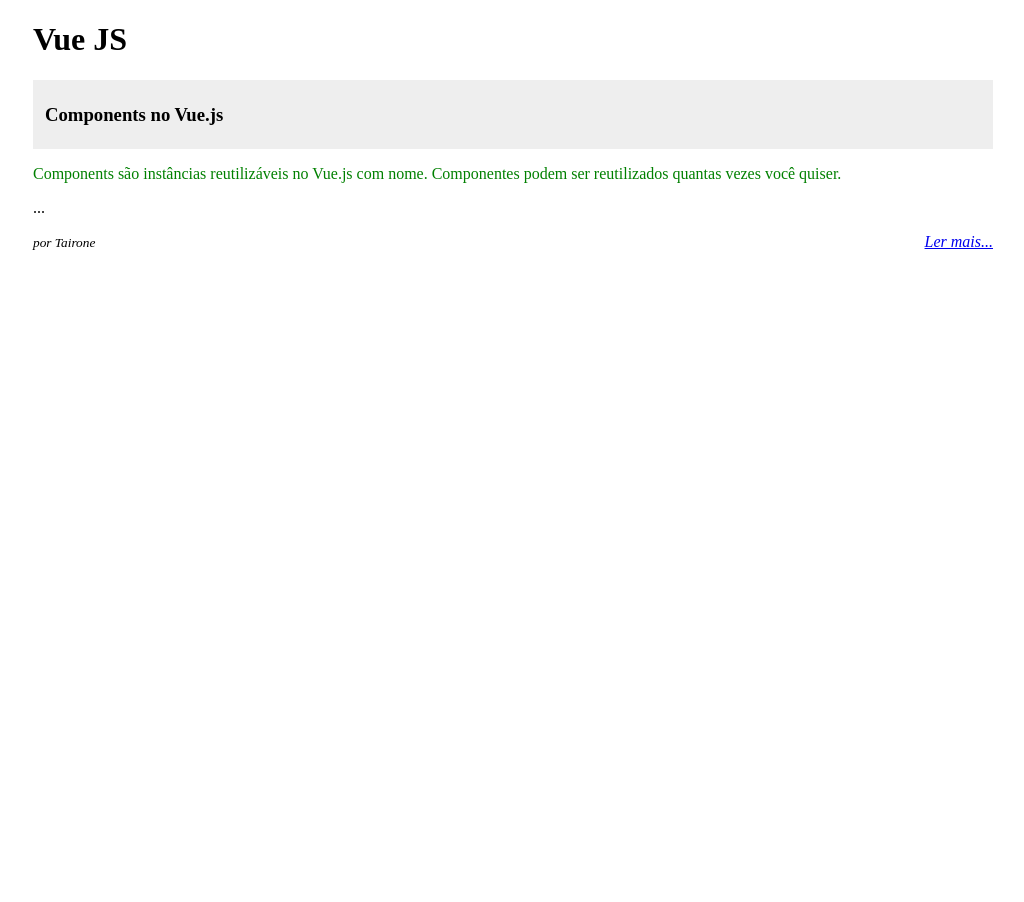
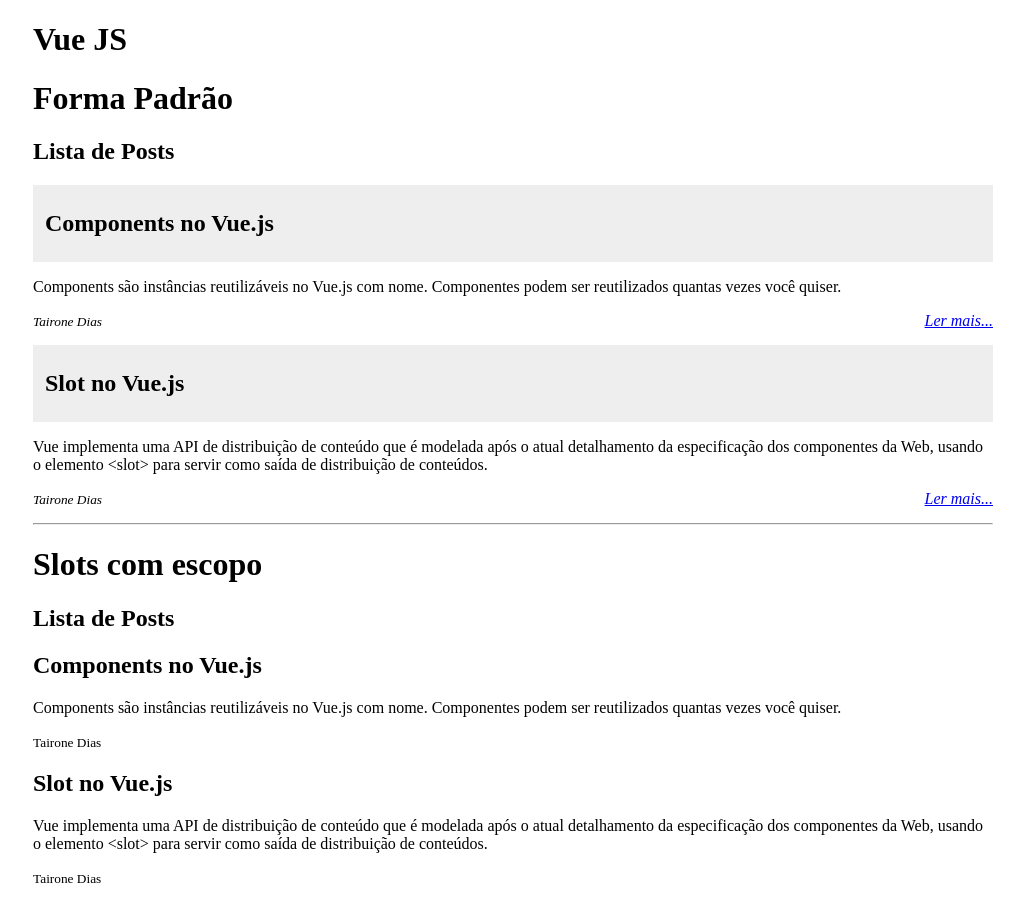
Before and after one commit to taironedias/vue-init, a Vue app in the folder with-docker/code/vue-components-avancado/: page / in a window 1280 px wide. Shown: the whole page, without its empty margins (127-1151 px from the left). Before the commit the page ends 800 px from the top, so only its background shows below. Built offline with nearby package versions, Linux system fonts and the light colour scheme.

Commit message:
usando slots com escopo

```diff
--- a/with-docker/code/vue-components-avancado/src/App.vue
+++ b/with-docker/code/vue-components-avancado/src/App.vue
@@ -2,29 +2,49 @@
   <div id="app" class="container">
     <h1>Vue JS</h1>
 
-    <Post>
-      <h3 slot="cabecalho">Components no Vue.js</h3>
+    <h1>Forma Padrão</h1>
 
-      <p class="post-paragrafo">Components são instâncias reutilizáveis no Vue.js com nome. Componentes podem ser reutilizados quantas vezes você quiser.</p>
-      <p>...</p>
+    <PostsLista :posts="posts" />
 
-      <small slot="rodape">por {{ autor }}</small>
-    </Post>
+    <hr>
+    <h1>Slots com escopo</h1>
+
+    <PostsLista :posts="posts" >
+      <template slot-scope="slotProps">
+        <!-- {{slotProps}} -->
+        <h2>{{ slotProps.meuPost.titulo }}</h2>
+        <p>{{ slotProps.meuPost.conteudo }}</p>
+        <small>{{ slotProps.meuPost.autor }}</small>
+      </template>
+    </PostsLista>
 
   </div>
 </template>
 
 <script>
 
-import Post from './components/Post';
+import PostsLista from './components/PostsLista';
 
 export default {
   components: {
-    Post
+    PostsLista
   },
   data() {
     return {
-      autor: 'Tairone'
+      posts: [
+        {
+          id: 1,
+          titulo: 'Components no Vue.js',
+          conteudo: 'Components são instâncias reutilizáveis no Vue.js com nome. Componentes podem ser reutilizados quantas vezes você quiser.',
+          autor: 'Tairone Dias'
+        },
+        {
+          id: 2,
+          titulo: 'Slot no Vue.js',
+          conteudo: 'Vue implementa uma API de distribuição de conteúdo que é modelada após o atual detalhamento da especificação dos componentes da Web, usando o elemento <slot> para servir como saída de distribuição de conteúdos.',
+          autor: 'Tairone Dias'
+        }
+      ]
     }
   }
 }
--- a/with-docker/code/vue-components-avancado/src/components/Post.vue
+++ /dev/null
@@ -1,48 +0,0 @@
-<template>
-    <div class="post">
-
-        <div class="post-cabecalho">
-            <slot name="cabecalho"></slot>
-        </div>
-
-        <div class="post-conteudo">
-            <slot></slot>
-        </div>
-
-        <div class="post-rodape">
-            <slot name="rodape"></slot>
-            <a href="#" class="link">
-                <!-- Esse é um exemplo, caso não passe no meu component pai um elemento com esse nome de slot. Aí o texto 'Ler mais...', será exibido -->
-                <slot name="link">Ler mais...</slot>
-            </a>
-        </div>
-
-    </div>
-</template>
-
-<style scoped>
-    .post {
-        margin: 15px auto;
-    }
-
-    .post-cabecalho {
-        padding: 5px 12px;
-        background-color: #eee;
-    }
-
-    .post-conteudo {
-        font-size: 16px;
-    }
-
-    .post-rodape {
-        font-style: italic;
-    }
-
-    .link {
-        float: right;
-    }
-
-    .post-paragrafo {
-        color: green;
-    }
-</style>
--- /dev/null
+++ b/with-docker/code/vue-components-avancado/src/components/PostsLista.vue
@@ -0,0 +1,27 @@
+<template>
+    <div>
+        <h2>Lista de Posts</h2>
+
+        <PostsListaIten v-for="item in posts" :key="item.id" :post="item">
+            <slot :meuPost="item"></slot>
+        </PostsListaIten>
+
+    </div>
+</template>
+
+<script>
+
+import PostsListaIten from './PostsListaIten';
+
+export default {
+    components: {
+        PostsListaIten
+    },
+    props: {
+        posts: {
+            type: Array,
+            required: true
+        }
+    }
+}
+</script>
--- /dev/null
+++ b/with-docker/code/vue-components-avancado/src/components/PostsListaIten.vue
@@ -0,0 +1,60 @@
+<template>
+    <div class="post">
+
+        <slot>
+
+            <div class="post-cabecalho">
+                <h2>{{ post.titulo }}</h2>
+            </div>
+
+            <div class="post-conteudo">
+                <p>{{ post.conteudo }}</p>
+            </div>
+
+            <div class="post-rodape">
+                <small>{{ post.autor }}</small>
+                <a href="#" class="link">Ler mais...</a>
+            </div>
+
+        </slot>
+
+    </div>
+</template>
+
+<script>
+export default {
+    props: {
+        post: {
+            type: Object,
+            required: true
+        }
+    }
+}
+</script>
+
+<style scoped>
+    .post {
+        margin: 15px auto;
+    }
+
+    .post-cabecalho {
+        padding: 5px 12px;
+        background-color: #eee;
+    }
+
+    .post-conteudo {
+        font-size: 16px;
+    }
+
+    .post-rodape {
+        font-style: italic;
+    }
+
+    .link {
+        float: right;
+    }
+
+    .post-paragrafo {
+        color: green;
+    }
+</style>
```
